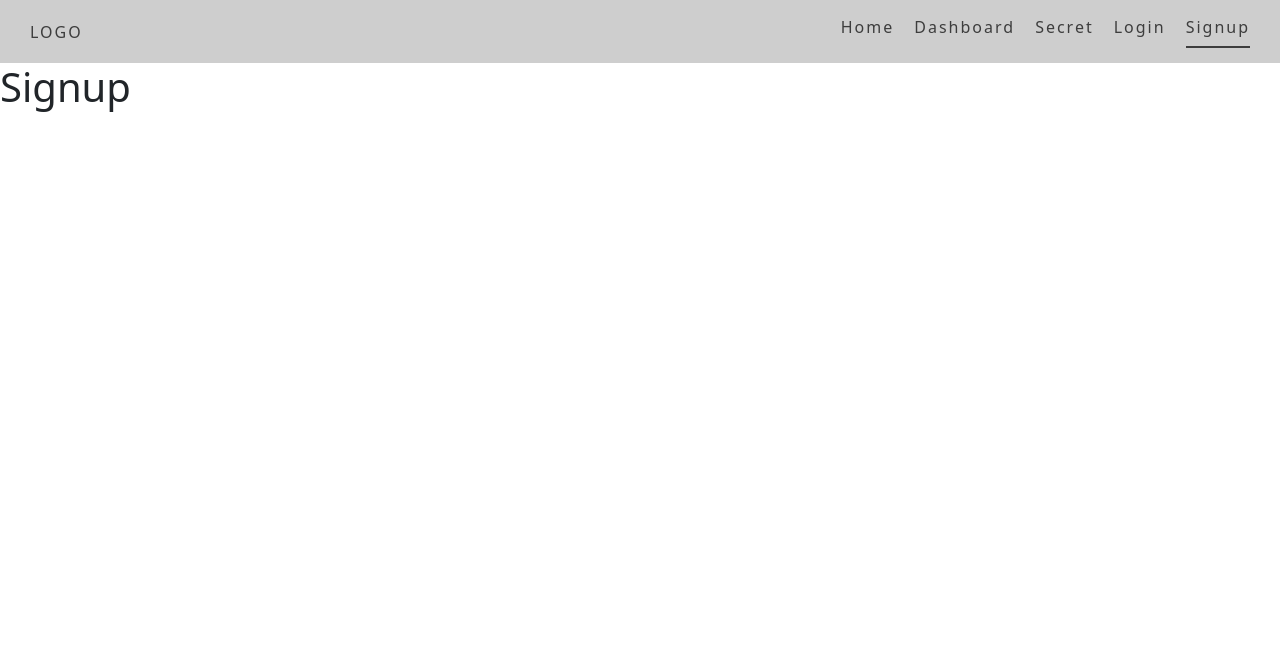
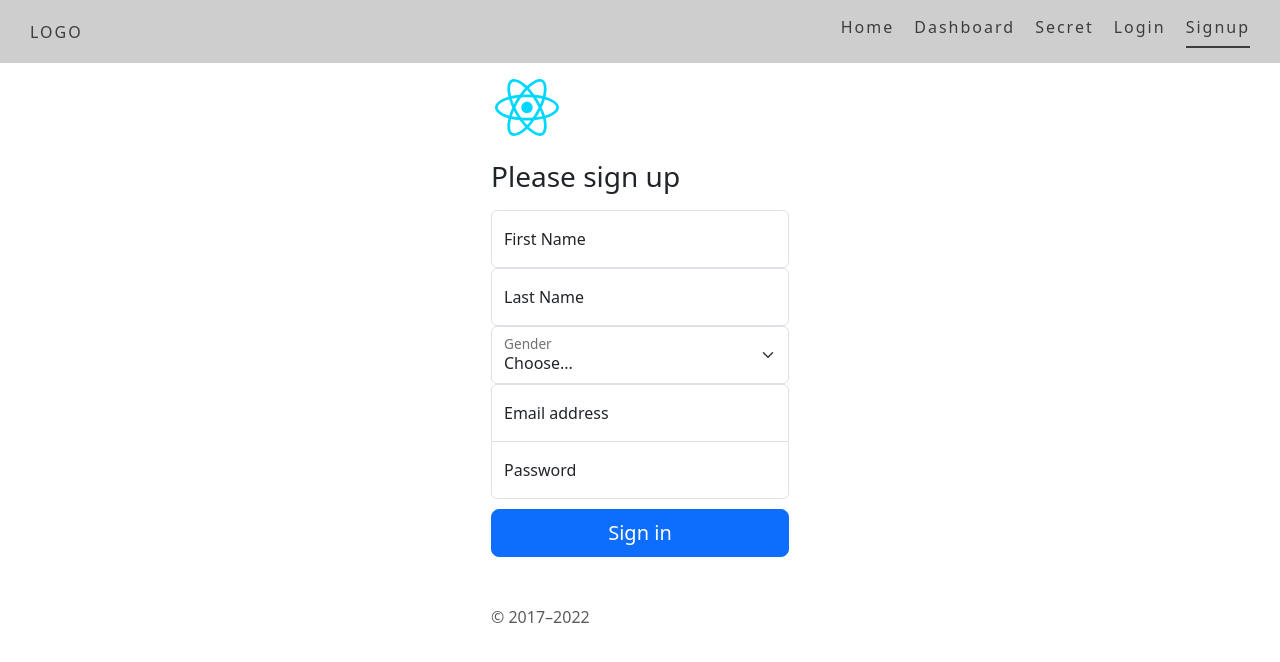
Before and after one commit to RichP02/6-frontend-avanzado, a React (Vite) app in the folder 03-react-auth/: page /signup in a window 1280 px wide. Shown: the top 662 px of the page. Built offline with nearby package versions, Linux system fonts and the light colour scheme.

Commit message:
Configurando signup

```diff
--- a/03-react-auth/src/components/Header/Header.jsx
+++ b/03-react-auth/src/components/Header/Header.jsx
@@ -1,4 +1,5 @@
 import { NavLink } from 'react-router-dom'
+
 import './header.scss'
 
 const Header = () => {
--- a/03-react-auth/src/pages/Login.jsx
+++ b/03-react-auth/src/pages/Login.jsx
@@ -1,19 +1,49 @@
 import logo from '@/assets/react.svg'
-import '@/style/form.css'
+import '@/styles/form.css'
+import { useState } from 'react'
+import axios from 'axios'
 
 const Login = () => {
+  const [email, setEmail] = useState("");
+  const [password, setPassword] = useState("");
+
+  const sendData = async (data) => {
+    const config = {
+      method: 'post',
+      maxBodyLength: Infinity,
+      url: 'https://ecommerce-json-jwt.onrender.com/login',
+      headers: {
+        'Content-Type': 'application/json',
+      },
+      data: JSON.stringify(data)
+    }
+
+    axios.request(config)
+    .then((response) => {
+      console.log(JSON.stringify(response.data));
+    })
+    .catch((error) => {
+      console.log(error);
+    })
+  }
+
+  const handleSubmit = (e) => {
+    e.preventDefault()
+    sendData({ email, password })
+  }
+
   return (
     <main className='form-signin w-100 m-auto'>
-      <form>
+      <form onSubmit={handleSubmit}>
         <img className='mb-4' src={logo} alt='React' width='72' height='57' />
         <h1 className='h3 mb-3 fw-normal'>Please sign in</h1>
 
         <div className='form-floating'>
-          <input type='email' className='form-control' id='floatingInput' placeholder='name@example.com' />
+          <input type='email' className='form-control' id='floatingInput' placeholder='name@example.com' onChange={(event) => setEmail(event.target.value)} />
           <label htmlFor='floatingInput'>Email address</label>
         </div>
         <div className='form-floating'>
-          <input type='password' className='form-control' id='floatingPassword' placeholder='Password' />
+          <input type='password' className='form-control' id='floatingPassword' placeholder='Password' onChange={(event) => setPassword(event.target.value)} />
           <label htmlFor='floatingPassword'>Password</label>
         </div>
 
--- a/03-react-auth/src/pages/Signup.jsx
+++ b/03-react-auth/src/pages/Signup.jsx
@@ -1,6 +1,84 @@
+import logo from '@/assets/react.svg'
+import '@/styles/form.css'
+
 const Signup = () => {
   return (
-    <h1>Signup</h1>
+    <main className='form-signin w-100 m-auto'>
+      <form>
+        <img className='mb-4' src={logo} alt='' width='72' height='57' />
+        <h1 className='h3 mb-3 fw-normal'>Please sign up</h1>
+
+        <div className='form-floating'>
+          <input
+            type='text'
+            className='form-control'
+            id='first_name'
+            name='first_name'
+            value=''
+            onChange={() => { }}
+            placeholder='John'
+          />
+          <label htmlFor='first_name'>First Name</label>
+        </div>
+
+        <div className='form-floating'>
+          <input
+            type='text'
+            className='form-control'
+            id='last_name'
+            name='last_name'
+            value=''
+            onChange={() => { }}
+            placeholder='Doe'
+          />
+          <label htmlFor='last_name'>Last Name</label>
+        </div>
+
+        <div className='form-floating'>
+          <select
+            className='form-select'
+            id='gender'
+            name='gender'
+            value=''
+            onChange={() => { }}
+          >
+            <option value=''>Choose...</option>
+            <option value='M'>Male</option>
+            <option value='F'>Female</option>
+          </select>
+          <label htmlFor='gender'>Gender</label>
+        </div>
+
+        <div className='form-floating'>
+          <input
+            type='email'
+            className='form-control'
+            id='email'
+            name='email'
+            value=''
+            onChange={() => { }}
+            placeholder='name@example.com'
+          />
+          <label htmlFor='email'>Email address</label>
+        </div>
+
+        <div className='form-floating'>
+          <input
+            type='password'
+            className='form-control'
+            id='password'
+            name='password'
+            value=''
+            onChange={() => { }}
+            placeholder='Password'
+          />
+          <label htmlFor='password'>Password</label>
+        </div>
+
+        <button className='w-100 btn btn-lg btn-primary' type='submit'>Sign in</button>
+        <p className='mt-5 mb-3 text-muted'>© 2017–2022</p>
+      </form>
+    </main>
   )
 }
 export default Signup
--- a/03-react-auth/src/routes/index.jsx
+++ b/03-react-auth/src/routes/index.jsx
@@ -1,12 +1,12 @@
 import { Routes, Route } from 'react-router-dom'
-import { Home, Dashboard, Login, Secret, Signup } from '@/pages'
+import { Home, Dashboard, Login, Secret, Signup } from "@/pages"
 
 import React from 'react'
 
 const RoutesIndex = () => {
   return (
     <Routes>
-      <Route path='/' element={<Home />} />
+      <Route path="/" element={<Home />} ></Route>
       <Route path='/dashboard' element={<Dashboard />}> </Route>
       <Route path='/login' element={<Login />} />
       <Route path='/secret' element={<Secret />} />
--- a/03-react-auth/src/style/form.css
+++ /dev/null
@@ -1,20 +0,0 @@
-.form-signin {
-    max-width: 330px;
-    padding: 1rem;
-}
-
-.form-signin .form-floating:focus-within {
-    z-index: 2;
-}
-
-.form-signin input[type="email"] {
-    margin-bottom: -1px;
-    border-bottom-right-radius: 0;
-    border-bottom-left-radius: 0;
-}
-
-.form-signin input[type="password"] {
-    margin-bottom: 10px;
-    border-top-left-radius: 0;
-    border-top-right-radius: 0;
-}
--- /dev/null
+++ b/03-react-auth/src/styles/form.css
@@ -0,0 +1,20 @@
+.form-signin {
+  max-width: 330px;
+  padding: 1rem;
+}
+
+.form-signin .form-floating:focus-within {
+  z-index: 2;
+}
+
+.form-signin input[type="email"] {
+  margin-bottom: -1px;
+  border-bottom-right-radius: 0;
+  border-bottom-left-radius: 0;
+}
+
+.form-signin input[type="password"] {
+  margin-bottom: 10px;
+  border-top-left-radius: 0;
+  border-top-right-radius: 0;
+}
```
